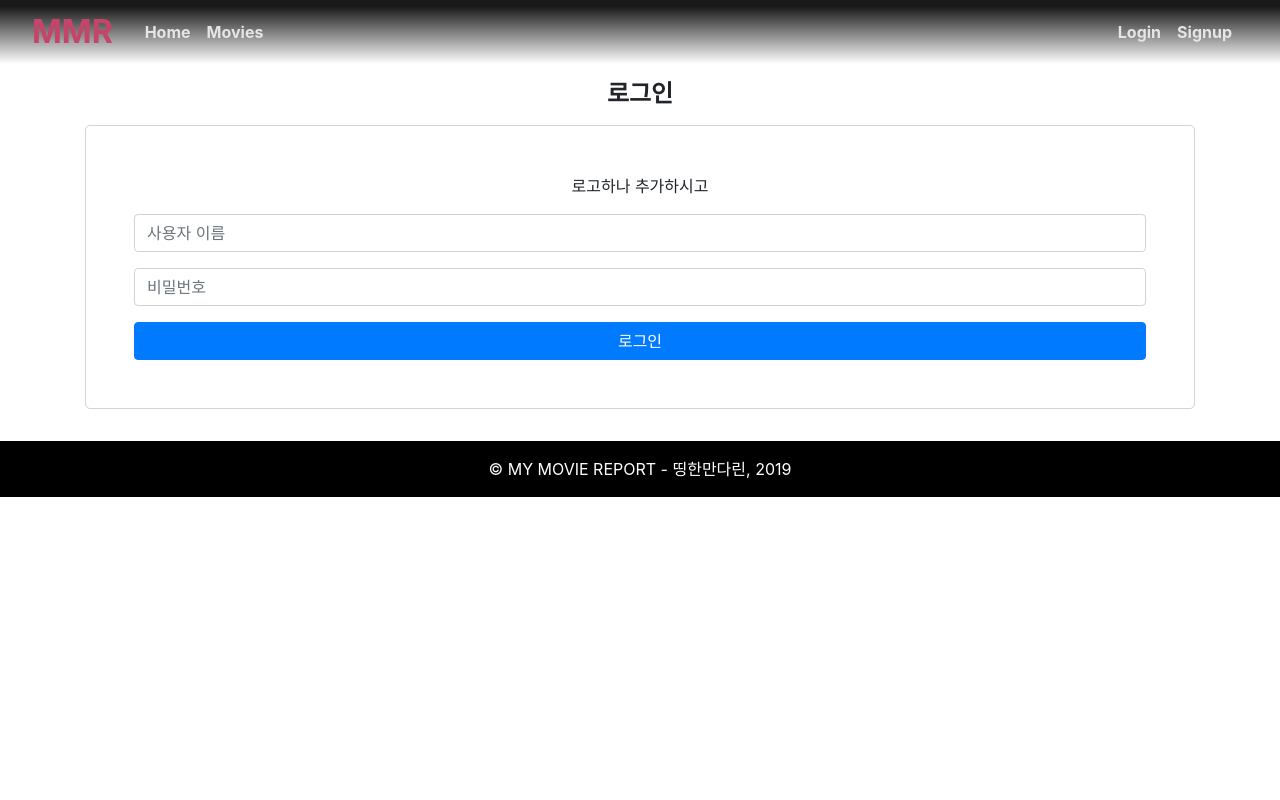
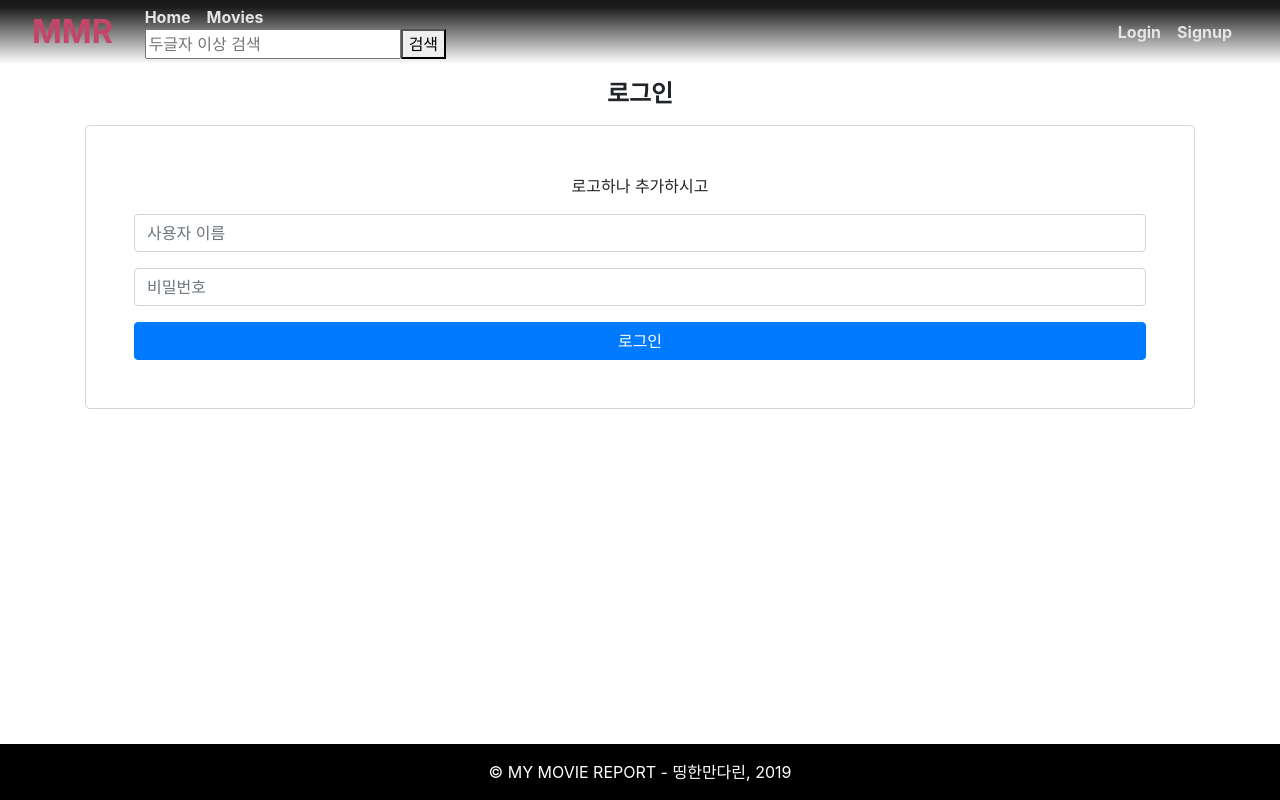
Before and after one commit to MYMOVIEREPORT/mymoviereport-frontend, a Vue app: page /#/login in a window 1280 px wide. Built offline with nearby package versions, Linux system fonts and the light colour scheme; what vue-session would draw is missing.

Commit message:
검색 추가 + 푸터 바닥 고정

```diff
--- a/src/App.vue
+++ b/src/App.vue
@@ -7,6 +7,7 @@
         <div>
           <router-link to="/">Home</router-link>
           <router-link to="/movies">Movies</router-link>
+          <SearchBar />
         </div>
         <div v-if="isAuthenticated">
           <router-link to="/mypage">{{userName}}</router-link>
@@ -20,7 +21,9 @@
     </nav>
 
     <!-- 라우터 뷰 -->
-    <router-view />
+    <div style="flex-grow:1">
+      <router-view />
+    </div>
 
     <!-- 푸터 -->
     <footer class="footer">
@@ -30,8 +33,12 @@
 </template>
 
 <script>
+import SearchBar from "./components/Util/SearchBar";
 export default {
   name: "App",
+  components: {
+    SearchBar
+  },
   methods: {
     logout() {
       this.$store.dispatch("logout");
@@ -51,6 +58,12 @@ export default {
 </script>
 
 <style>
+#app {
+  min-height: 100vh;
+  display: flex;
+  flex-direction: column;
+}
+
 nav {
   padding: 0 2rem;
   background-color: transparent;
--- /dev/null
+++ b/src/components/Util/SearchBar.vue
@@ -0,0 +1,37 @@
+<template>
+  <div>
+    <input type="text" v-model="keyword" placeholder="두글자 이상 검색" />
+    <button @click="searching">검색</button>
+  </div>
+</template>
+
+<script>
+export default {
+  data() {
+    return {
+      keyword: ""
+    };
+  },
+  methods: {
+    searching() {
+      // 현재 검색 페이지인 경우
+
+      if (this.keyword.length < 2) {
+        return;
+      }
+
+      if (this.$router.history.current.name !== "search") {
+        this.$router.push(`/search/${this.keyword}`);
+      } else if (
+        this.$router.history.current.name === "search" &&
+        this.$router.history.current.params.keyword !== this.keyword
+      ) {
+        this.$router.push(`/search/${this.keyword}`);
+      }
+    }
+  }
+};
+</script>
+
+<style>
+</style>
--- a/src/router/index.js
+++ b/src/router/index.js
@@ -7,6 +7,7 @@ import MyPage from '../views/MyPage.vue';
 import Post from '../views/Post.vue';
 import Movies from '../views/Movies.vue';
 import Movie from '../views/Movie.vue';
+import Search from '../views/Search.vue';
 
 Vue.use(VueRouter);
 
@@ -48,6 +49,12 @@ const routes = [
 		component: Movie,
 		props: true,
 	},
+	{
+		path: '/search/:keyword',
+		name: 'search',
+		component: Search,
+		props: true,
+	},
 ];
 
 const router = new VueRouter({
--- /dev/null
+++ b/src/views/Search.vue
@@ -0,0 +1,70 @@
+<template>
+  <div class="container pt-5">
+    <h4>검색 :{{keyword}}</h4>
+    <div v-if="loading">
+      <Loading />
+    </div>
+    <div v-else>
+      <div v-if="result.movies.length === 0" class="text-center">검색 결과가 없습니다.</div>
+      <MovieList v-else :movies="result.movies" />
+    </div>
+  </div>
+</template>
+
+<script>
+import axios from "axios";
+import Loading from "../components/Util/Loading";
+import MovieList from "../components/Movie/MovieList";
+export default {
+  data() {
+    return {
+      result: {
+        movies: []
+      }
+    };
+  },
+  props: {
+    keyword: {
+      type: String
+    }
+  },
+  components: {
+    Loading,
+    MovieList
+  },
+  computed: {
+    loading() {
+      return this.result ? false : true;
+    }
+  },
+  methods: {
+    getSearchResult() {
+      const reqUrl = "http://localhost:8000";
+      axios
+        .get(`${reqUrl}/api/v1/search/`, {
+          params: {
+            keywords: this.keyword
+          }
+        })
+        .then(res => {
+          const { data } = res;
+          this.result.movies = data.movies;
+        })
+        .catch(err => console.log(err));
+    }
+  },
+  mounted() {
+    this.getSearchResult();
+  },
+  watch: {
+    keyword: {
+      handler() {
+        this.getSearchResult();
+      }
+    }
+  }
+};
+</script>
+
+<style>
+</style>
```
